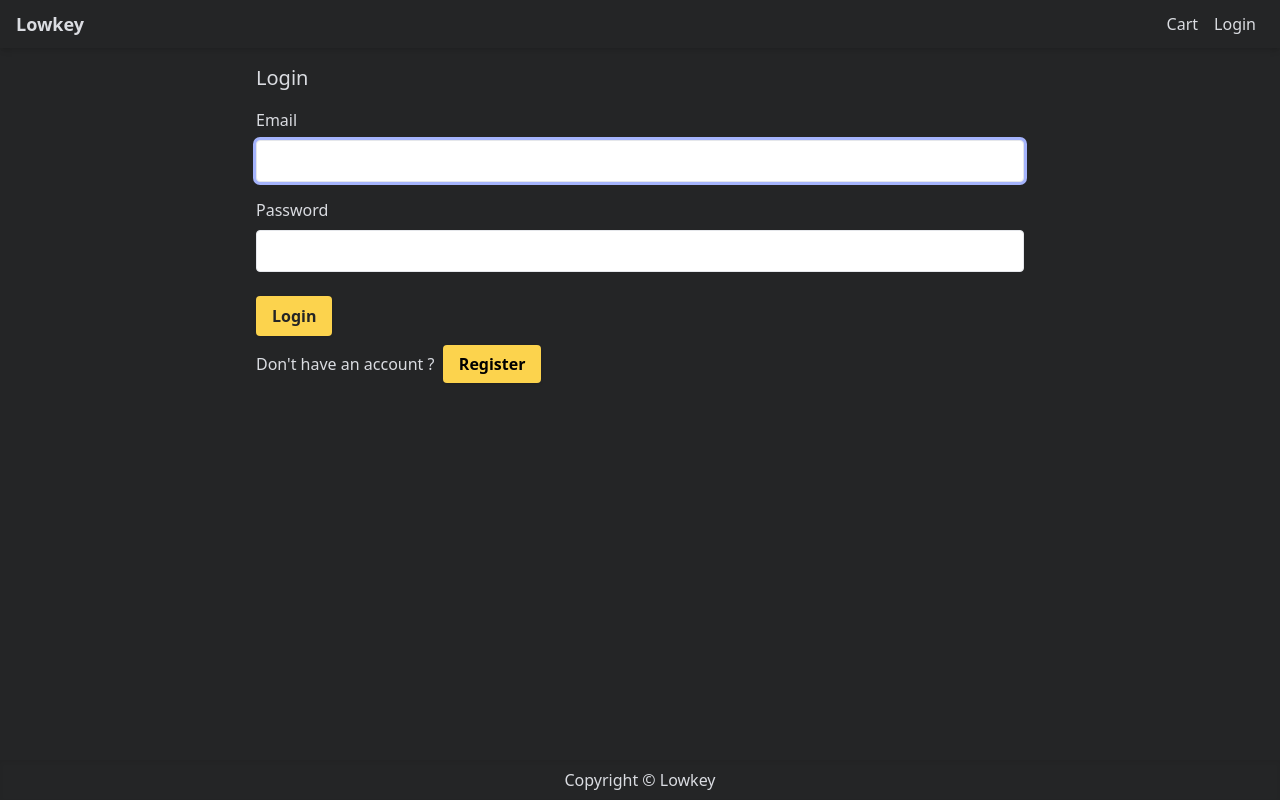
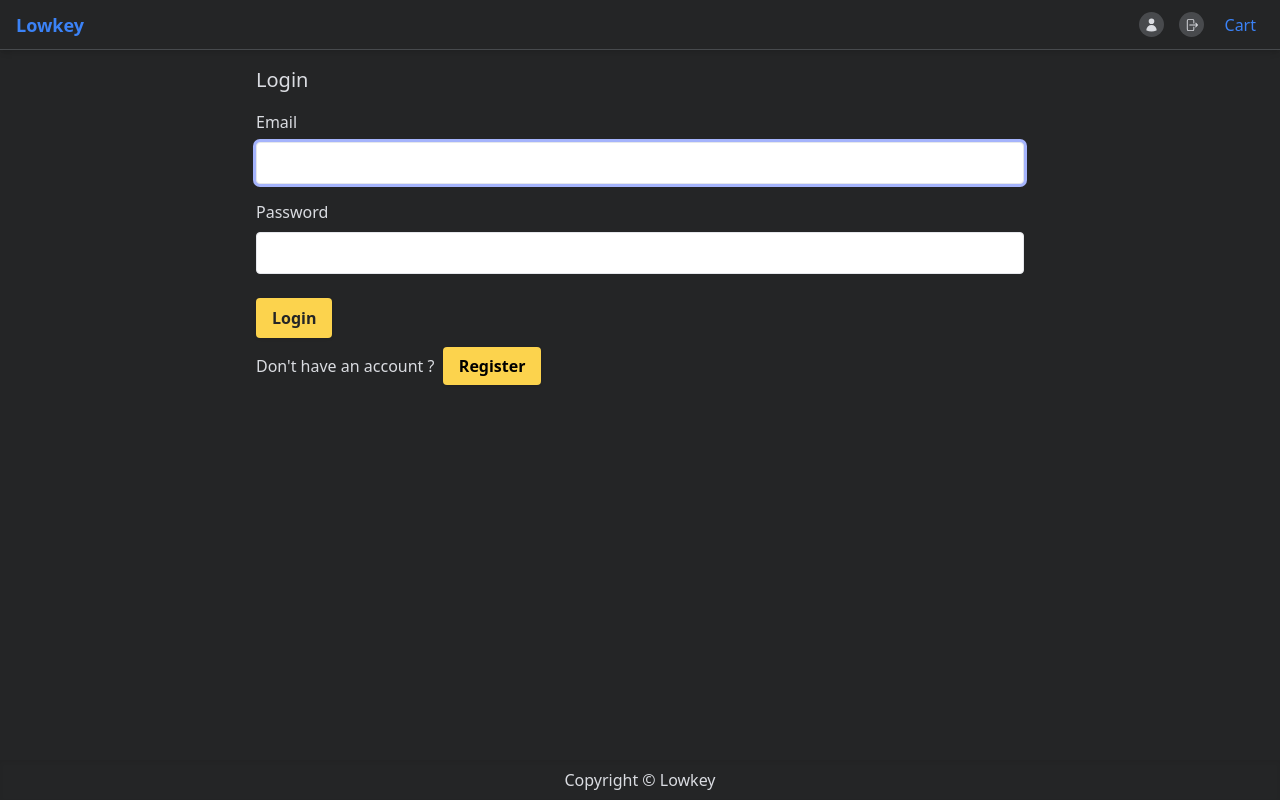
Before and after one commit to titoms/lowkey-ecommerce, a Next.js app: page /login in a window 1280 px wide. Built offline with nearby package versions, Linux system fonts and the light colour scheme; no server answers.

Commit message:
Logout and Cart reset on logout, minor css changes

```diff
--- a/components/Layout.js
+++ b/components/Layout.js
@@ -30,31 +30,7 @@ function Layout({ title, children }) {
 
       <div className="flex min-h-screen flex-col justify-between">
         <header>
-          {/* <Navbar></Navbar> */}
-          <nav className="flex h-12 justify-between px-4 shadow-md items-center">
-            <Link href="/" className="text-lg font-bold">
-              Lowkey
-            </Link>
-            <div>
-              <Link href="/cart" className="p-2">
-                Cart
-                {cartItemsCount > 0 && (
-                  <span className="ml-1 rounded-full bg-red-700 px-2 py-1 text-xs font-bold text-white">
-                    {cartItemsCount}
-                  </span>
-                )}
-              </Link>
-              {status === 'loading' ? (
-                'Loading'
-              ) : session?.user ? (
-                session.user.name
-              ) : (
-                <Link href="/login" className="p-2">
-                  Login
-                </Link>
-              )}
-            </div>
-          </nav>
+          <Navbar></Navbar>
         </header>
 
         <main className="container m-auto mt-4 px-4">{children}</main>
--- a/components/Navbar.js
+++ b/components/Navbar.js
@@ -3,6 +3,7 @@ import {
   ShoppingCartIcon,
   UserIcon,
   ArrowRightOnRectangleIcon,
+  ArrowLeftOnRectangleIcon,
   Cog8ToothIcon,
   ChevronRightIcon,
   UserCircleIcon,
@@ -11,20 +12,38 @@ import {
 } from '@heroicons/react/24/solid';
 import { CSSTransition } from 'react-transition-group';
 import Link from 'next/link';
-import { useSession } from 'next-auth/react';
+import { signOut, useSession } from 'next-auth/react';
 import { Store } from '@/utils/Store';
+import Cookies from 'js-cookie';
 
-export default function Navbar(props) {
+export default function Navbar() {
+  const { state } = useContext(Store);
+  const { cart } = state;
+  const [cartItemsCount, setCartItemsCount] = useState(0);
+
+  useEffect(() => {
+    setCartItemsCount(cart.cartItems.reduce((a, c) => a + c.quantity, 0));
+  }, [cart.cartItems]);
+
   return (
     <nav className="navbar flex h-12 justify-between px-4 shadow-md items-center">
       <Link href="/" className="text-lg font-bold">
         Lowkey
       </Link>
-      <ul className="navbar-nav">
+      <ul className="navbar-nav flex justify-between items-center">
         <NavItem icon={<UserIcon />}>
           <DropDownMenu />
         </NavItem>
         <NavItem icon={<ArrowRightOnRectangleIcon />} />
+
+        <Link href="/cart" className="p-2">
+          Cart
+          {cartItemsCount > 0 && (
+            <span className="ml-1 rounded-full bg-red-700 px-2 py-1 text-xs font-bold text-white">
+              {cartItemsCount}
+            </span>
+          )}
+        </Link>
       </ul>
     </nav>
   );
@@ -46,6 +65,9 @@ function DropDownMenu() {
   const [activeMenu, setActiveMenu] = useState('main');
   const [menuHeight, setMenuHeight] = useState(null);
   const dropdownRef = useRef(null);
+  const { status, data: session } = useSession();
+  const { dispatch } = useContext(Store);
+
   // Calculate height of the Reference of the menu (menu principal) + 20 for the padding
   useEffect(() => {
     setMenuHeight(dropdownRef.current?.firstChild.offsetHeight + 20);
@@ -71,6 +93,12 @@ function DropDownMenu() {
     );
   }
 
+  const logoutClickHandler = () => {
+    Cookies.remove('cart');
+    dispatch({ type: 'CART_RESET' });
+    signOut({ callbackUrl: '/login' });
+  };
+
   return (
     <div className="dropdown" style={{ height: menuHeight }} ref={dropdownRef}>
       <CSSTransition
@@ -81,7 +109,18 @@ function DropDownMenu() {
         onEnter={calcHeight}
       >
         <div className="menu">
-          <DropDownItem leftIcon={<ShoppingCartIcon />}>My Orders</DropDownItem>
+          {status === 'loading' ? (
+            'Loading'
+          ) : session?.user ? (
+            <div>
+              <p className="border-b-2 mb-2 p-2 pl-0">
+                Welcome again {session.user.name} !
+              </p>
+              <Link href="/orders">
+                <DropDownItem leftIcon={<ShoppingCartIcon />}>
+                  My Orders
+                </DropDownItem>
+              </Link>
               <DropDownItem
                 leftIcon={<Cog8ToothIcon />}
                 rightIcon={<ChevronRightIcon />}
@@ -89,6 +128,19 @@ function DropDownMenu() {
               >
                 Settings
               </DropDownItem>
+              <a href="#" onClick={logoutClickHandler}>
+                <DropDownItem leftIcon={<ArrowRightOnRectangleIcon />}>
+                  Logout
+                </DropDownItem>
+              </a>
+            </div>
+          ) : (
+            <Link href="/login">
+              <DropDownItem leftIcon={<ArrowLeftOnRectangleIcon />}>
+                Login
+              </DropDownItem>
+            </Link>
+          )}
         </div>
       </CSSTransition>
       <CSSTransition
@@ -102,12 +154,16 @@ function DropDownMenu() {
           <DropDownItem leftIcon={<ArrowLeftIcon />} goToMenu="main">
             Go Back
           </DropDownItem>
+          <Link href="/profile">
             <DropDownItem leftIcon={<UserCircleIcon />}>
               Profile Settings
             </DropDownItem>
+          </Link>
+          <Link href="/settings">
             <DropDownItem leftIcon={<AdjustmentsHorizontalIcon />}>
               Account Settings
             </DropDownItem>
+          </Link>
         </div>
       </CSSTransition>
     </div>
--- a/pages/login.js
+++ b/pages/login.js
@@ -35,7 +35,7 @@ export default function LoginScreen() {
         toast.error(result.error);
       }
     } catch (err) {
-      toast.error(getError(error));
+      toast.error(getError(err));
     }
   };
 
--- a/styles/globals.css
+++ b/styles/globals.css
@@ -32,7 +32,8 @@ div {
   color: var(--tertiary);
 }
 
-input {
+input,
+select {
   color: var(--primary);
 }
 
@@ -62,7 +63,7 @@ ul {
 }
 
 a {
-  color: var(--tertiary);
+  @apply text-blue-500 hover:text-blue-700;
   text-decoration: none;
   transition: filter 300ms;
 }
--- a/utils/Store.js
+++ b/utils/Store.js
@@ -31,6 +31,15 @@ function reducer(state, action) {
       Cookies.set('cart', JSON.stringify({ ...state.cart, cartItems }));
       return { ...state, cart: { ...state.cart, cartItems } };
     }
+    case 'CART_RESET':
+      return {
+        ...state,
+        cart: {
+          cartItems: [],
+          shippingAddres: { location: {} },
+          paymentMethod: '',
+        },
+      };
     default:
       return state;
   }
```
Also changed, not shown: pages/product/[slug].js (+2 -2 lines). Lines whose indentation alone changed are shown as unchanged.
